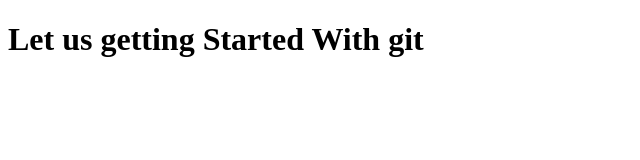
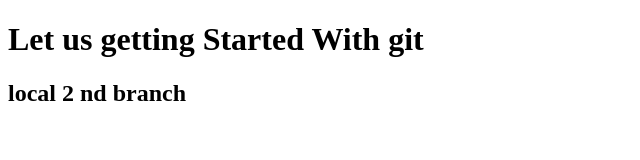
Before and after one commit to asaleydiori/git_workshop, a plain HTML site: page index.html in a window 1280 px wide. Shown: the whole page, without its empty margins (0-640 px from the left). Drawn offline with Linux system fonts and the light colour scheme.

Commit message:
2 nd local branch

```diff
--- a/index.html
+++ b/index.html
@@ -8,6 +8,7 @@
 <body>
     <main class="col-md-12">
         <h1>Let us getting Started With git</h1>
+        <h2>local 2 nd branch</h2>
     </main>
 </body>
 </html>
```
